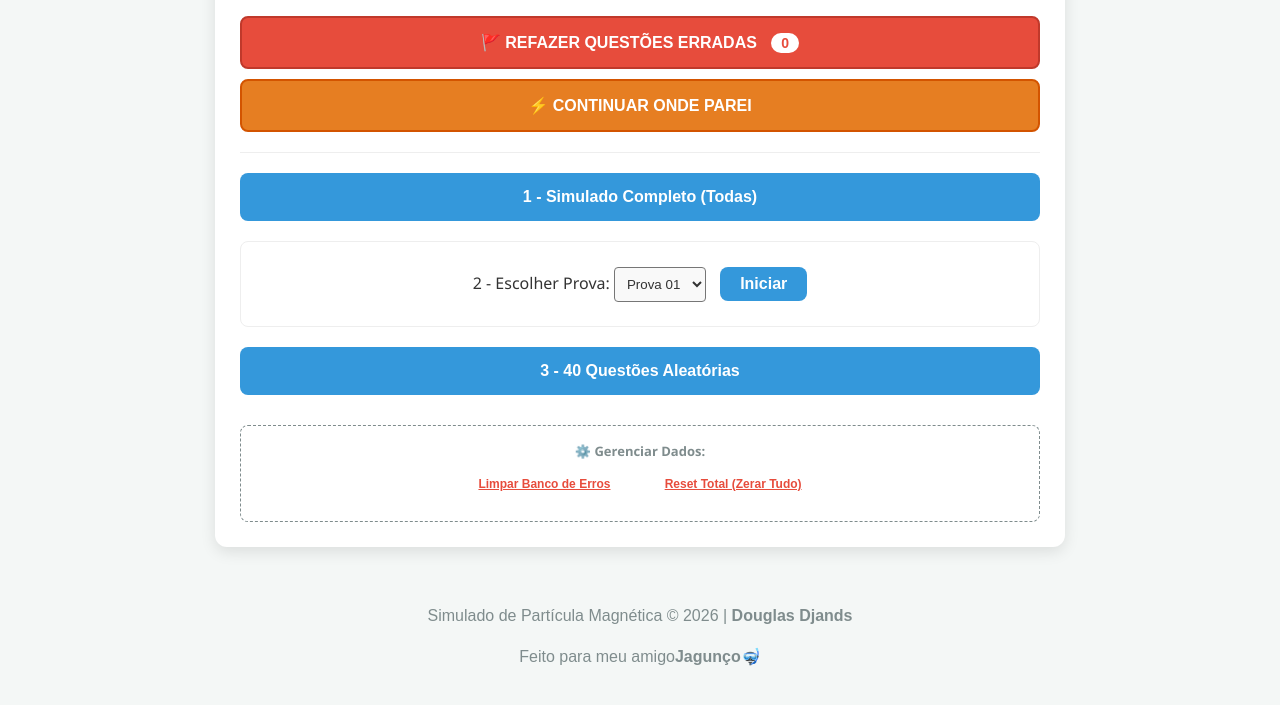
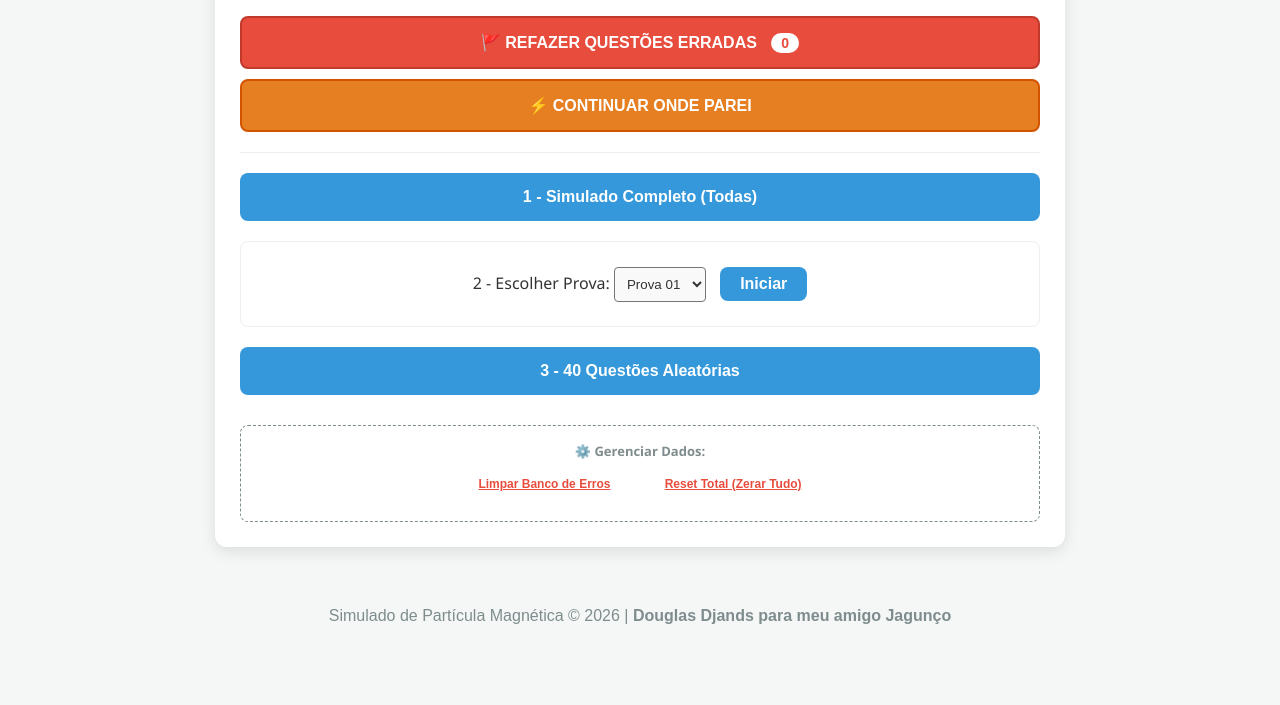
Before and after one commit to DouglasDjands/Simulado-PE, a plain HTML site: page index.html in a window 1280 px wide. Shown: the part 153-858 px from the top of the page. After the commit the page ends 835 px from the top, so only its background shows below. Drawn offline with Linux system fonts and the light colour scheme.

Commit message:
Update index.html

```diff
--- a/index.html
+++ b/index.html
@@ -784,8 +784,7 @@ function resetTotal() {
 </script>
 
 <footer style="text-align: center; padding: 20px; font-family: sans-serif; color: var(--text-secondary);">
-    <p>Simulado de Partícula Magnética &copy; 2026 | <strong>Douglas Djands</strong></p>
-<p>Feito para meu amigo<b>Jagunço🤿</b></p>
+    <p>Simulado de Partícula Magnética &copy; 2026 | <strong>Douglas Djands para meu amigo Jagunço</strong></p>
 
 </footer>
 </body>
```
